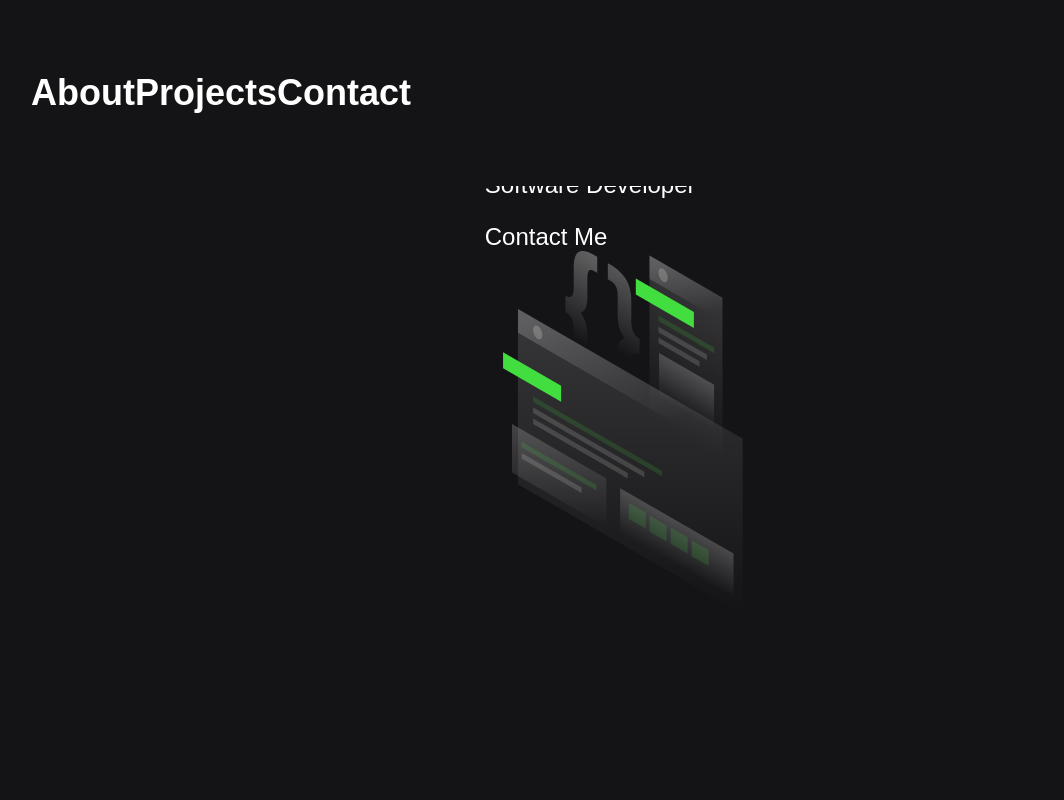
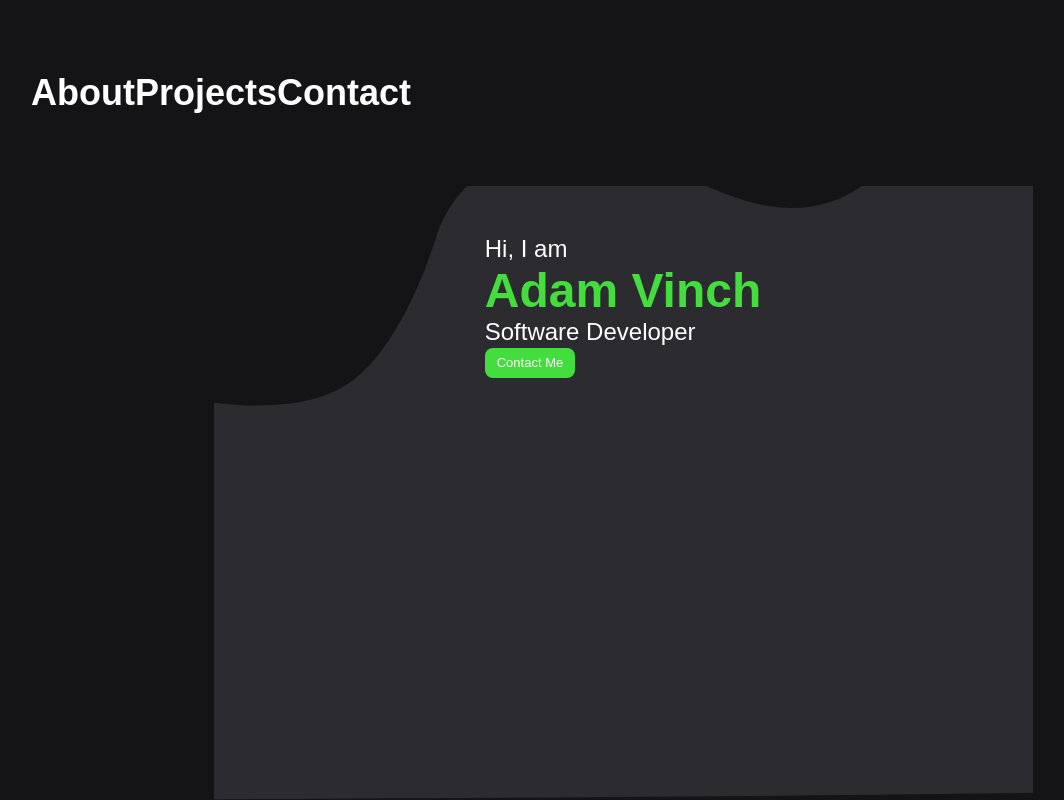
Before and after one commit to Adamv27/Portfolio, a React (Vite) app: page / in a window 1280 px wide. Shown: the whole page, without its empty margins (17-1081 px from the left). Built offline with nearby package versions, Linux system fonts and the light colour scheme.

Commit message:
Add color to home page text and background image. Center home content

```diff
--- a/src/pages/Home.jsx
+++ b/src/pages/Home.jsx
@@ -1,6 +1,5 @@
 import NavBar from '../components/NavBar'
 import ComputerGraphic from '../assets/computer-image.svg'
-
 import "../styles/Home.css"
 import "../styles/global.css"
 
@@ -11,7 +10,7 @@ const Home = () => {
       <div className='home-content'>
         <div className='text-container'>
           <p className='home-text'>Hi, I am</p>
-          <h1 className='home-title'>Adam Vinch</h1>
+          <h1 className='home-text title'>Adam Vinch</h1>
           <p className='home-text bottom'>Software Developer</p>
           <a className='contact-link'>Contact Me</a>
         </div>
--- a/src/styles/Home.css
+++ b/src/styles/Home.css
@@ -1,9 +1,40 @@
+.home-container {
+  display: flex;
+  flex-direction: column;
+  justify-content: center;
+  height: 100vh;
+
+  background-image: url("../assets/backgrounds/background4.svg");
+  background-size: contain;
+  background-repeat: no-repeat;
+  background-position: bottom;
+}
+
 .home-content {
   display: flex;
   flex-direction: column;
   align-items: center;
+  justify-content: center;
+
+  margin-top: -8rem;
+}
+
+
+.home-text {
+  margin: 0;
+}
+
+.title {
+  color: var(--light-green);
+}
+
+.contact-link {
+  padding: 0.3rem 0.5rem 0.3rem 0.5rem;
+  border-radius: 8px;
+  font-size: small;
+  background-color: var(--light-green);
 }
 
 .computer-image {
-  width: 10rem;
+  display: none;
 }
```
